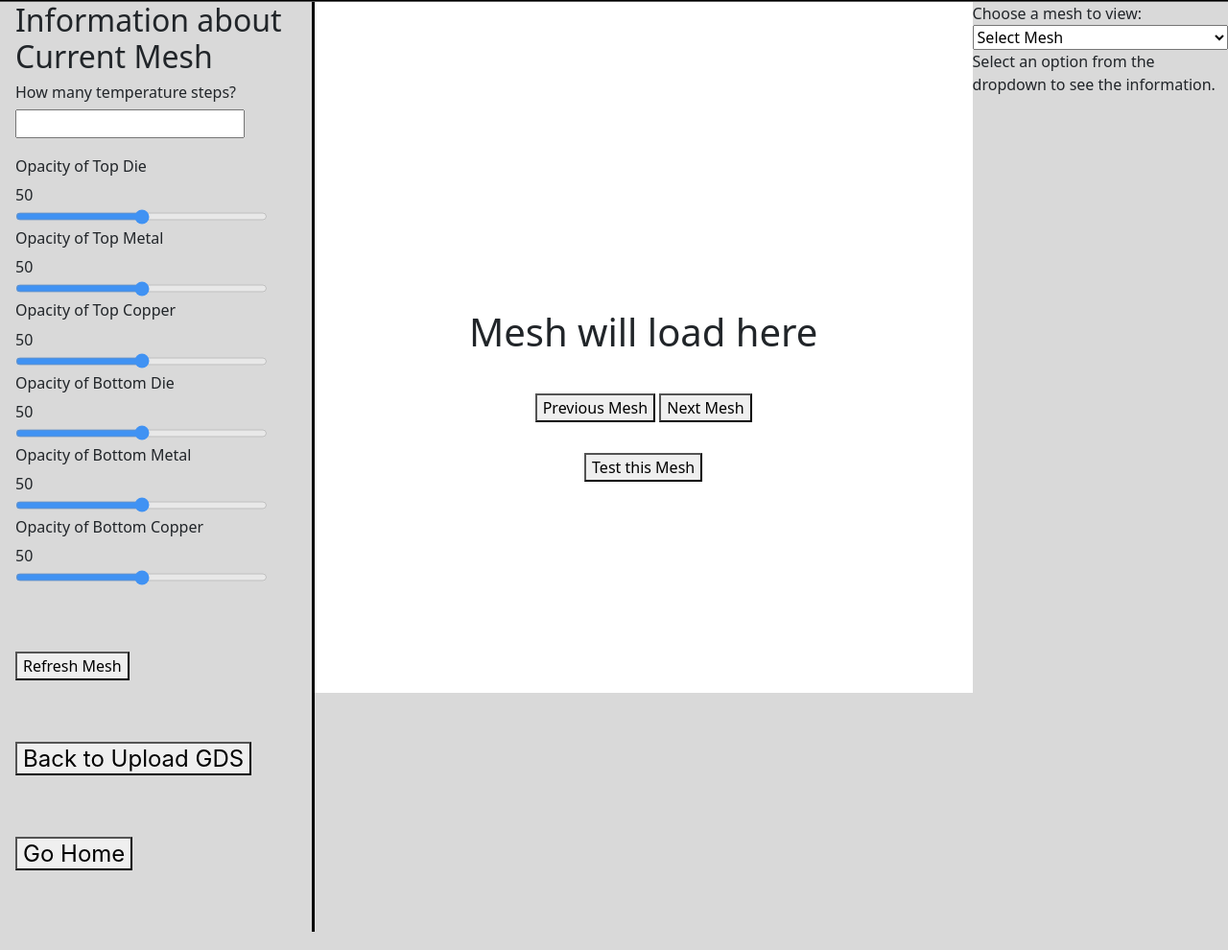
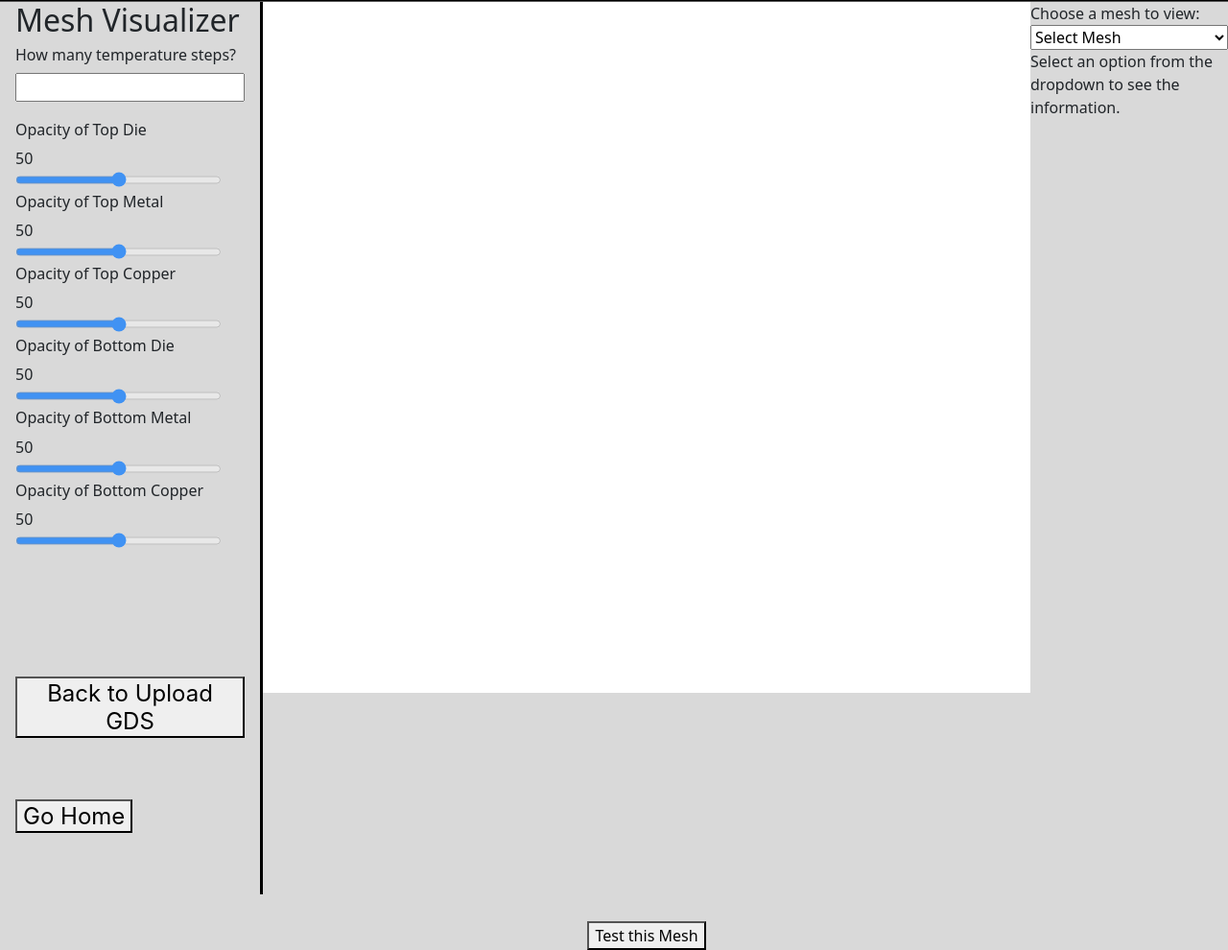
Before and after one commit to Siclarity/siBond, a Flask app: page /mesh in a window 1280 px wide. Shown: the part 53-1043 px from the top of the page at 96% size. Run offline with Flask 3, Linux system fonts and the light colour scheme; some libraries are stand-ins or nearby versions.

Commit message:
This has the newest changes which incorporates the iframe in the mesh page and the route to update the iframe source.

```diff
--- a/website/app.py
+++ b/website/app.py
@@ -1,4 +1,4 @@
-from flask import Flask,render_template,request,jsonify,send_from_directory,redirect,url_for
+from flask import Flask,render_template,request,jsonify,send_from_directory
 from os import listdir, system, makedirs, getcwd, path, remove
 from os.path import isfile, join, isdir, exists
 from scripts.thumbnails import gds_to_image_klayout
@@ -13,7 +13,7 @@
 import json
 import subprocess
 import re
-
+import pyvista as pv
 # from mesh_Flask_gen import *
 app = Flask(__name__)
 MESH_FOLDER=join('static','meshes')
@@ -305,12 +305,41 @@
 #       print(SiO2w)
 #   return render_template('meshGenerator.html')
 
-@app.route('/meshes/<mesh_name>')
-def serve_mesh(mesh_name):
-    if mesh_name.endswith('.vtk'):
-        return send_from_directory(MESHES_FOLDER, mesh_name)
-    else:
-        return "Can't generate mesh",400
+@app.route('/view_mesh/<mesh_id>')
+def view_mesh(mesh_id):
+    # List of mesh filenames for a specific mesh_id
+    mesh_files = [
+        f'SiO2_top{mesh_id}.vtk',
+        f'TiN_top{mesh_id}.vtk',
+        f'Copper_top{mesh_id}.vtk',
+        f'Copper_bot{mesh_id}.vtk',
+        f'TiN_bot{mesh_id}.vtk',
+        f'SiO2_bot{mesh_id}.vtk'
+    ]
+    plotter = pv.Plotter(off_screen=True)
+    count = 0
+    for mesh_filename in mesh_files:
+        if count == 0 or count == 5:
+            color_mesh = 'lightblue'
+        elif count == 1 or count == 4:
+            color_mesh = 'gray'
+        else:
+            color_mesh = 'orange'
+        count += 1
+        mesh_path = join(MESH_FOLDER, mesh_filename)
+        if exists(mesh_path):
+            mesh = pv.read(mesh_path)
+            plotter.add_mesh(mesh, color=color_mesh)
+    plotter.set_background('white')
+
+    # Save plotter's HTML to be used in the iframe
+    html_filename = f"{mesh_id}_combined_plot.html"
+    html_path = join(MESH_FOLDER, html_filename)
+    print(f"Meshes in the plotter:{plotter.meshes}")
+    # Use PyVista to export the HTML content of the visualization, errors here because it expects a thread
+    plotter.export_html(html_path)
+    # Return the generated HTML file to the browser
+    return send_from_directory(MESH_FOLDER, html_filename)
 
 if __name__ =='__main__':
     app.run(debug=True,host='0.0.0.0')
--- a/website/templates/mesh.html
+++ b/website/templates/mesh.html
@@ -132,7 +132,11 @@
                 display: flex;
                 flex-direction: column;
             }
-
+            iframe{
+                width: 800px;
+                height:600px;
+                border:none;
+            }
     </style>
     </head>
     <body>
@@ -143,7 +147,7 @@
         <div class="inner-body">
             <div class="left-side-box">
                 <div class="Current_mesh">
-                    <h2>Information about Current Mesh</h2>
+                    <h2>Mesh Visualizer</h2>
                 </div>
                 <div class="user_parameters">
                     <h6>How many temperature steps?</h6>
@@ -169,7 +173,6 @@
                     <div id="OBC_val"></div>
                     <input type="range" min="0" max="100" value="50" class="slider" id="OBC" title="Opacity of Bot Copper">
                     <div class="spacer"></div>
-                    <button class="refresh">Refresh Mesh</button>
                     <div class="spacer"></div>
                     <a href="/gds" ><button class="goBack_button"> Back to Upload GDS</button></a>
                     <div class="spacer"></div>
@@ -179,12 +182,7 @@
             </div>
                 <div class="whitespace">
                     <div class="pyvista_visualization">
-                        <h1>Mesh will load here</h1>
-                    </div>
-                    <div class="spacer"></div>
-                    <div class="mesh_parser">
-                        <button class="movement" id="previous">Previous Mesh</button>
-                        <button class="movement" id="next"> Next Mesh</button>
+                        <iframe id="meshViewer" src="" title="3D Mesh Viewer"></iframe>
                     </div>
                     <div class="spacer"></div>
                     <div>
@@ -291,7 +289,8 @@
                     // Display the selected mesh data
                     var selectedData = data[selectedKey];
                     var displayArea = document.getElementById("dataDisplay");
-
+                    const iframe = document.getElementById("meshViewer");
+                    iframe.src = `/view_mesh/${selectedKey}`;
                     //This will check to see if the input is an integer if not then it will keep up to 3 decimal places
                     let topSiO2Width = !isNaN(selectedData["Top SiO2 Width"]) ? selectedData["Top SiO2 Width"].toFixed(3) : "N/A";
                     let topSiO2Height = !isNaN(selectedData["Top SiO2 Height"]) ? selectedData["Top SiO2 Height"].toFixed(3) : "N/A";
```
